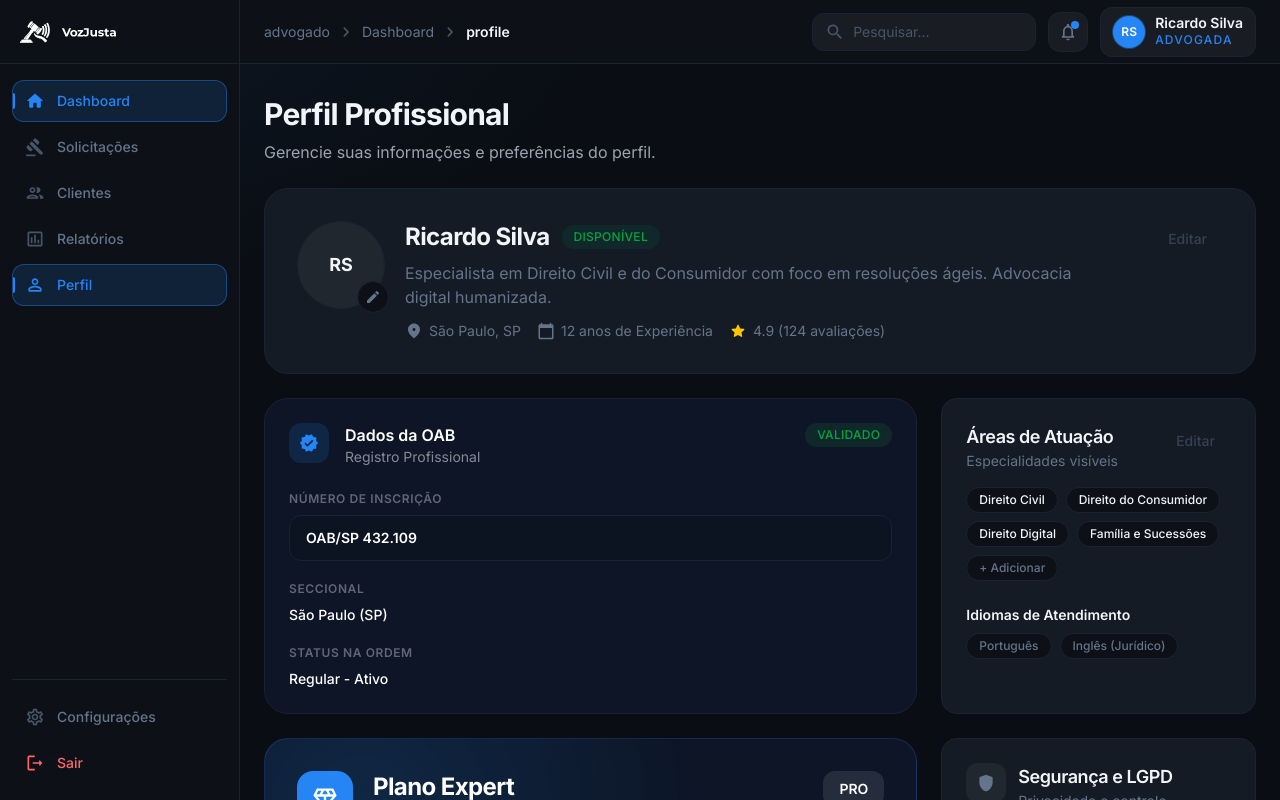
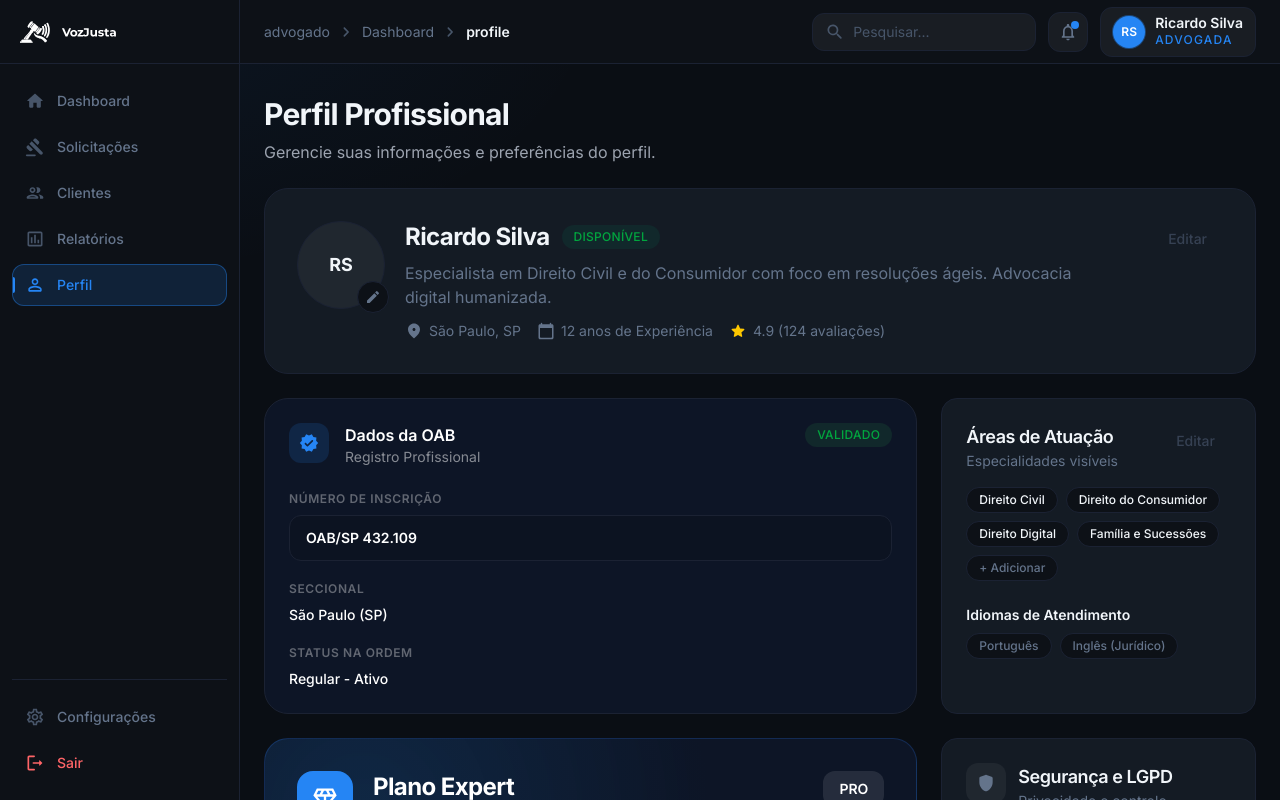
Before and after one commit to VozJusta/VJ.WEB, a Next.js app: page /advogado/dashboard/profile in a window 1280 px wide. Shown: the top 800 px of the page. Built offline with nearby package versions, Linux system fonts and the light colour scheme.

Commit message:
fix(sidebar): prevent Dashboard from staying active on subroutes

```diff
--- a/components/layout/sidebar/sidebar-nav.tsx
+++ b/components/layout/sidebar/sidebar-nav.tsx
@@ -80,6 +80,11 @@ export function SidebarNav({ isOpen, mainNav, bottomNav }: SidebarNavProps) {
   const mainNavItems = mainNav || sidebarMainNav;
   const bottomNavItems = bottomNav || sidebarBottomNav;
 
+  const isMainNavItemActive = (href: string) => {
+    const isDashboardRoot = href === "/dashboard" || href.endsWith("/dashboard");
+    return pathname === href || (!isDashboardRoot && pathname.startsWith(`${href}/`));
+  };
+
   return (
     <nav aria-label="Navegação principal" className="flex flex-1 flex-col justify-between overflow-y-auto px-3 py-4">
       <ul role="list" className="flex flex-col gap-1">
@@ -88,7 +93,7 @@ export function SidebarNav({ isOpen, mainNav, bottomNav }: SidebarNavProps) {
             key={item.href}
             item={item}
             isOpen={isOpen}
-            isActive={pathname === item.href || (item.href !== "/dashboard" && pathname.startsWith(item.href))}
+            isActive={isMainNavItemActive(item.href)}
           />
         ))}
       </ul>
```
